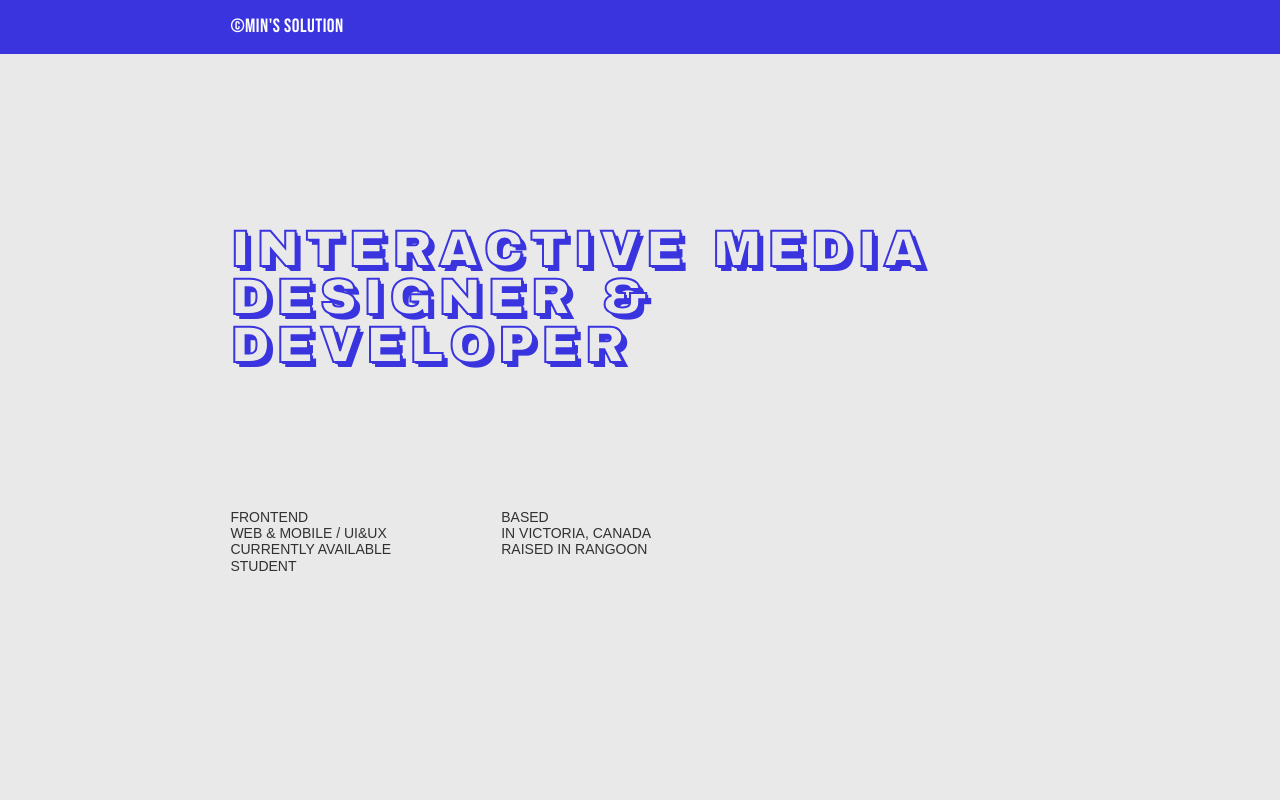
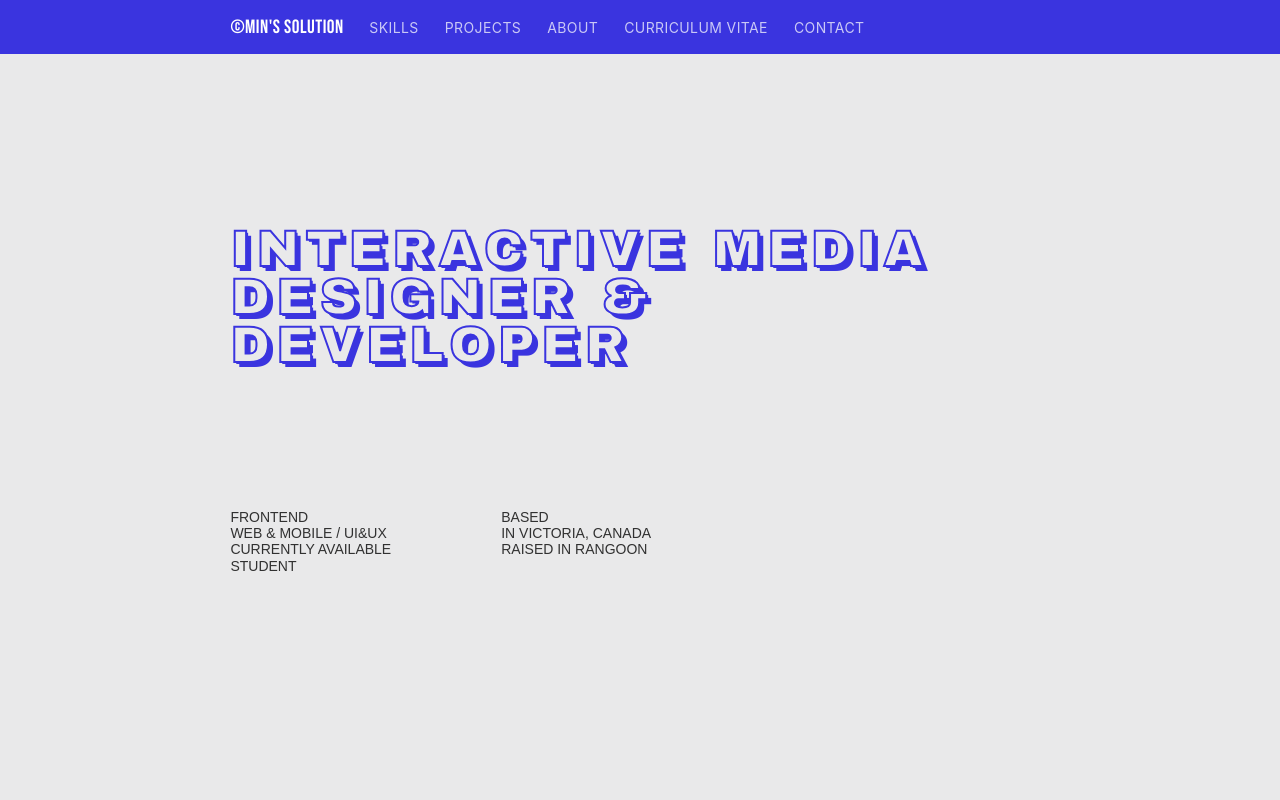
Before and after one commit to MinMon-12/PortfolioReact, a React (Vite) app: page / in a window 1280 px wide. Shown: the top 800 px of the page. Built offline with nearby package versions, Linux system fonts and the light colour scheme.

Commit message:
Navbar gap fix & Navbar brand margin-top fix

```diff
--- a/src/components/Navbar.css
+++ b/src/components/Navbar.css
@@ -4,7 +4,7 @@
   display: flex;
   align-items: center;
   justify-content: flex-start;
-  gap: 80%;
+  gap: 2%;
   background: #3A34DF;
   position: fixed;
   width: 100%;
@@ -14,6 +14,7 @@
 .navbar__brand {
   color: #fff;
   text-transform: uppercase;
+  padding-top: 2px;
   font-size: 1.2rem;
   line-height: 1;
   font-weight: 300;
```
